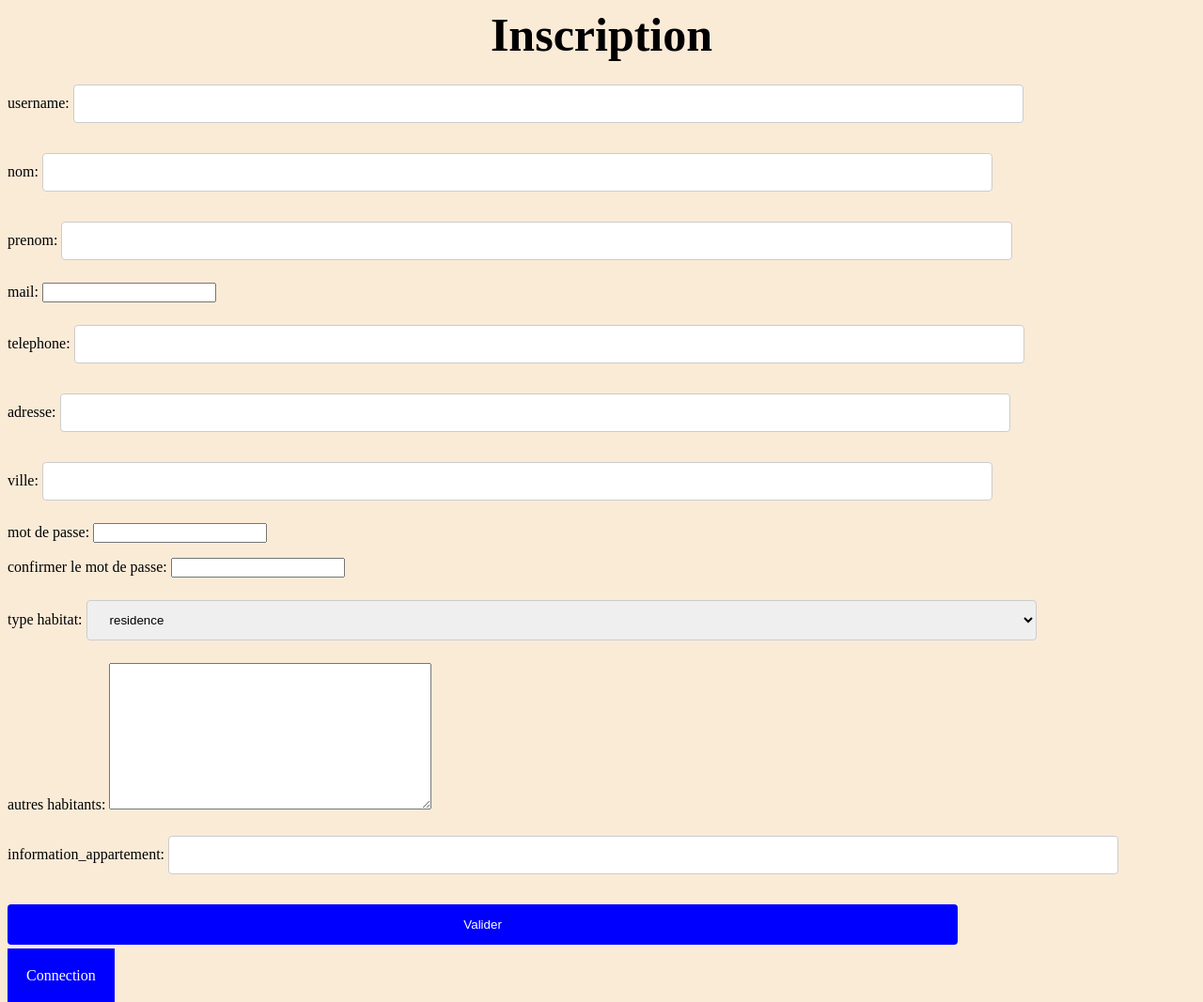
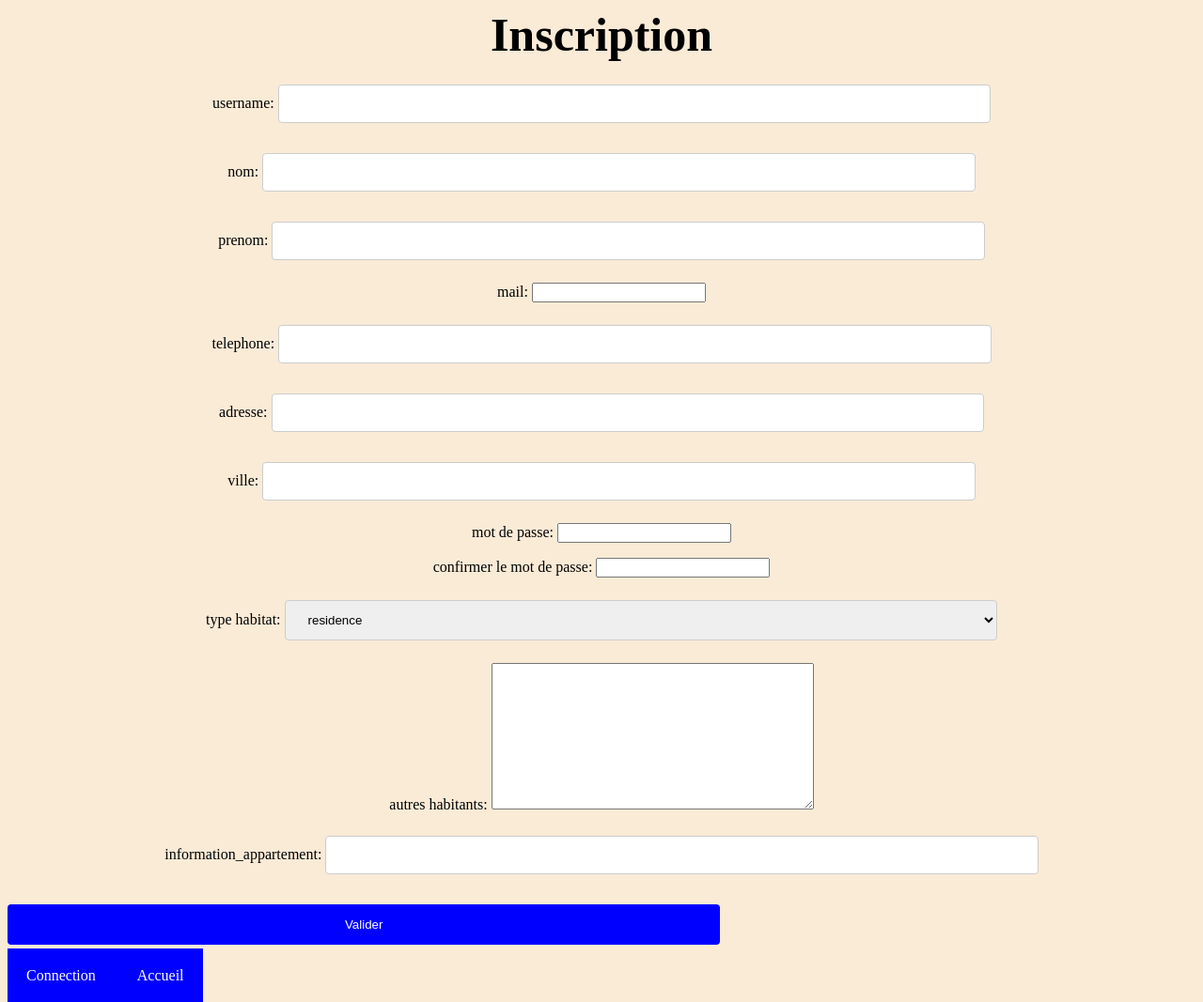
Before and after one commit to AlozoR/ProjetPythonCOVID, a Django app: page /signin/ in a window 1280 px wide. Shown: the whole page at 94% size. Run offline with Django 3.2, Linux system fonts and the light colour scheme.

Commit message:
toujours plus de css 2

```diff
--- a/Static/accueil.css
+++ b/Static/accueil.css
@@ -10,6 +10,7 @@
 
 p {
     color: black;
+    text-align: center;
 }
 
 a{
@@ -33,3 +34,8 @@
     padding-top:  20px;
     padding-bottom: 20px;
 }
+
+nav{
+    display: inline-block;
+    text-align: center;
+}
--- a/mainsite/templates/mainsite/accueil.html
+++ b/mainsite/templates/mainsite/accueil.html
@@ -24,8 +24,12 @@
             <li>
                 <a href="/mainsite/login"> Connection </a>
             </li>
+            <li>
+                <a href="/mainsite/login"> Connection </a>
+            </li>
         </ul>
     </nav>
+
 
 </body>
 </html>
--- a/mainsite/templates/mainsite/sign_in.html
+++ b/mainsite/templates/mainsite/sign_in.html
@@ -8,7 +8,7 @@
 
 <style>
 input[type=text], select {
-  width: 80%;
+  width: 60%;
   padding: 12px 20px;
   margin: 8px 0;
   display: inline-block;
@@ -18,7 +18,7 @@
 }
 
 input[type=submit] {
-  width: 80%;
+  width: 60%;
   background-color: blue;
   color: white;
   padding: 14px 20px;
@@ -44,4 +44,6 @@
 
 
     <a href="/mainsite/login"> Connection </a>
+    <a href="/mainsite"> Accueil </a>
+
 </body>
```
